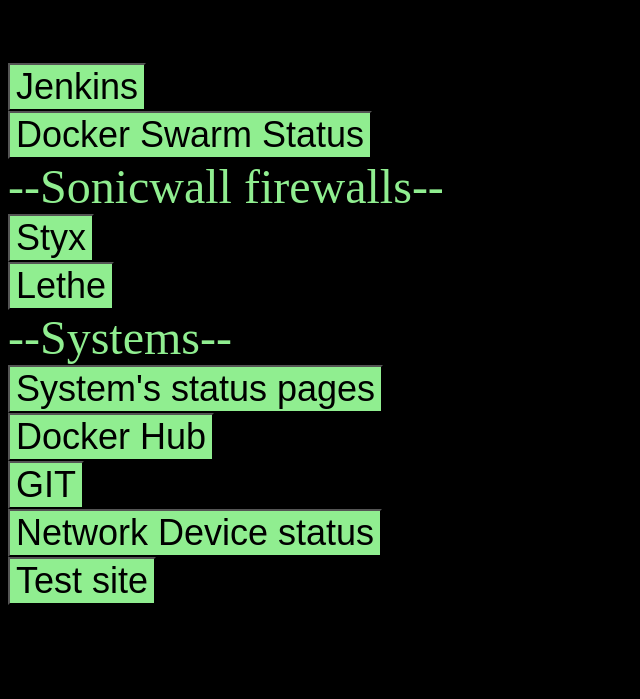
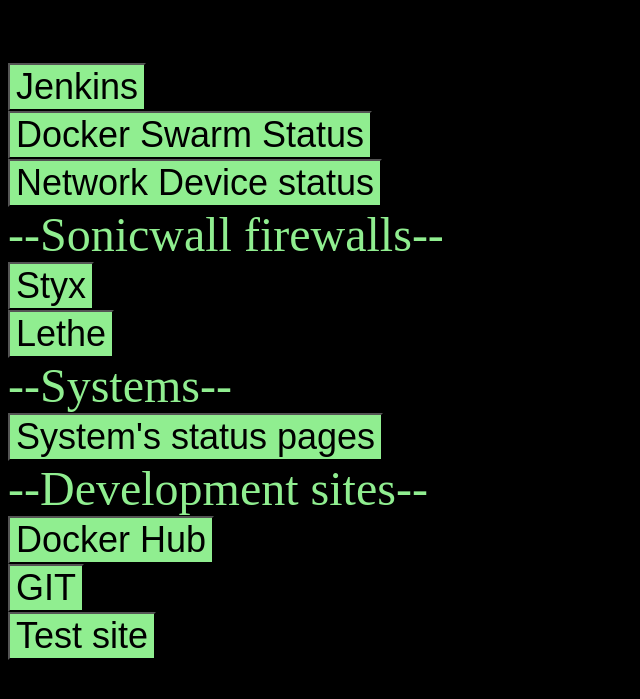
Before and after one commit to jrbooth3/www, a PHP site: page /devtools.php in a window 1280 px wide. Shown: the top 699 px of the page, without its empty margins (0-640 px from the left). Run offline with PHP 8.4, Linux system fonts and the light colour scheme; data that the repository does not hold is empty.

Commit message:
03_03_21_16:03

```diff
--- a/www/devtools.php
+++ b/www/devtools.php
@@ -25,6 +25,12 @@ echo "function myFunctionviz() {";
 echo "window.open('http://artemis:85/')";
 echo ";}";
 echo "</script><br>";
+echo "<button style='font-size : 36px; background-color:lightgreen' onclick='myFunctionb()'>Network Device status </button>";
+echo "<script>";
+echo "function myFunctionb() {";
+echo "window.open('test2.php')";
+echo ";}";
+echo "</script><br>";
 echo "--Sonicwall firewalls--<br>";
 echo "<button style='font-size : 36px; background-color:lightgreen' onclick='myFunctionfw1()'>Styx</button>";
 echo "<script>";
@@ -45,6 +51,7 @@ echo "function myFunctionnet() {";
 echo "window.open('serverstatus.php')";
 echo ";}";
 echo "</script><br>";
+echo "--Development sites--<br>";
 echo "<button style='font-size : 36px; background-color:lightgreen' onclick='myFunctiondockerhub()'>Docker Hub</button>";
 echo "<script>";
 echo "function myFunctiondockerhub() {";
@@ -55,12 +62,6 @@ echo "<button style='font-size : 36px; background-color:lightgreen' onclick='myF
 echo "<script>";
 echo "function myFunctiongit() {";
 echo "window.open('https://github.com/jrbooth3')";
-echo ";}";
-echo "</script><br>";
-echo "<button style='font-size : 36px; background-color:lightgreen' onclick='myFunctionb()'>Network Device status </button>";
-echo "<script>";
-echo "function myFunctionb() {";
-echo "window.open('test2.php')";
 echo ";}";
 echo "</script><br>";
 if ( $test == "1" ) {
```
